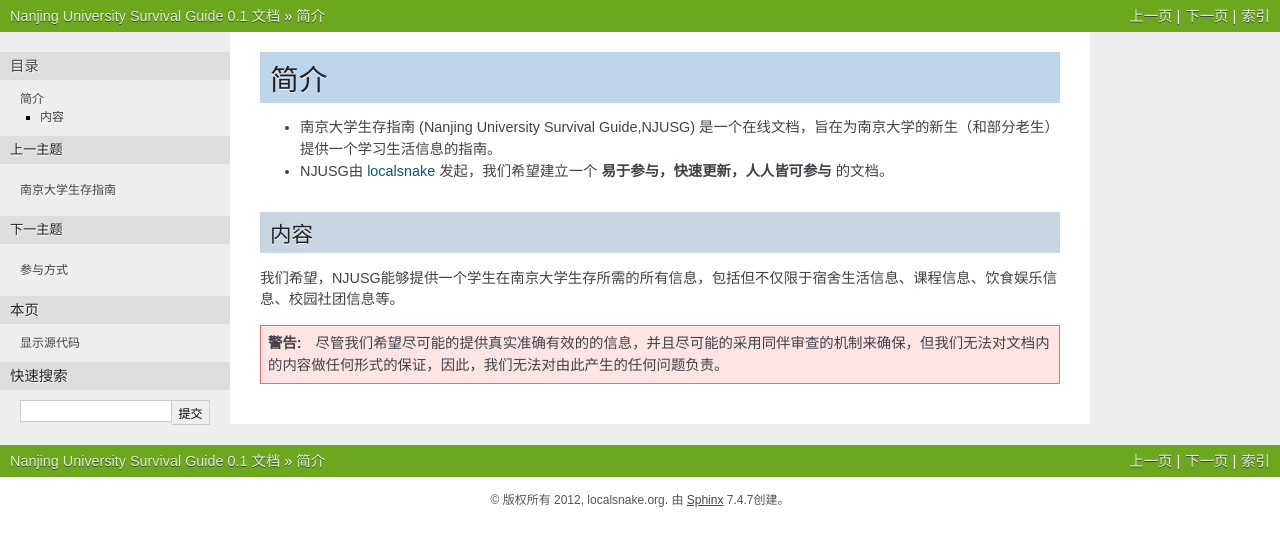
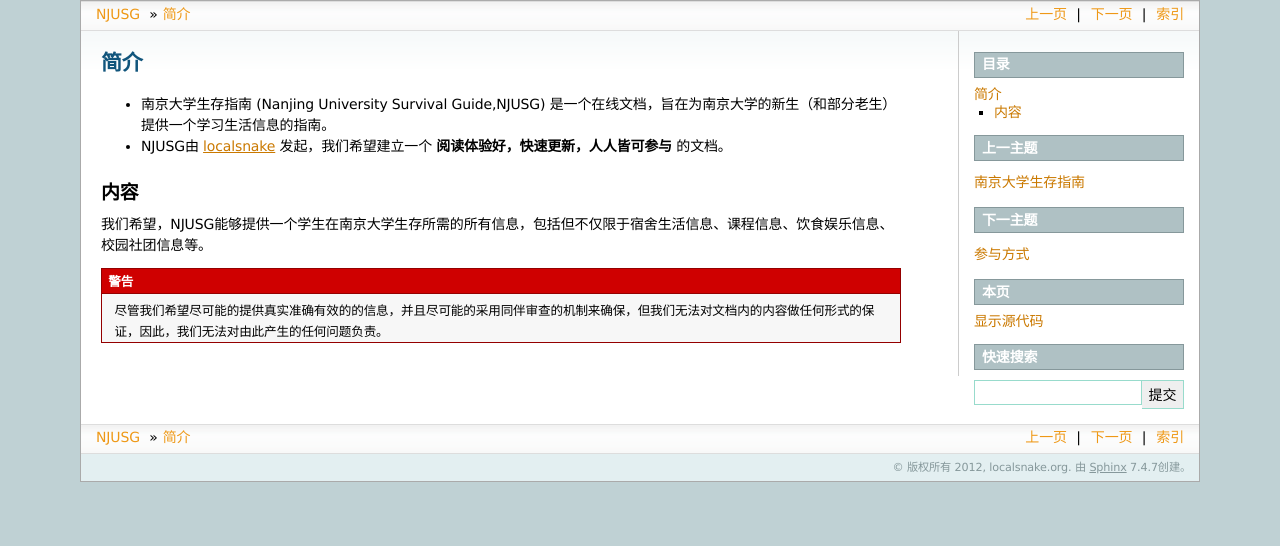
Before and after one commit to localsnake/NJUSG, a Sphinx documentation site: the page built from source/about.rst, in a window 1280 px wide. Shown: the top 546 px of the page. Built offline with Sphinx 7.4.7, drawn with Linux system fonts in a browser that asks for light colours; formulas are drawn with MathJax 3; pages that are not in the unit, such as notebooks, are missing from menus.

Commit message:
minor change

```diff
--- a/source/about.rst
+++ b/source/about.rst
@@ -4,7 +4,7 @@
 
 * 南京大学生存指南 (Nanjing University Survival Guide,NJUSG) 是一个在线文档，旨在为南京大学的新生（和部分老生）提供一个学习生活信息的指南。
 
-* NJUSG由 `localsnake <http://localsnake.org/>`_ 发起，我们希望建立一个 **易于参与，快速更新，人人皆可参与** 的文档。
+* NJUSG由 `localsnake <http://localsnake.org/>`_ 发起，我们希望建立一个 **阅读体验好，快速更新，人人皆可参与** 的文档。
 
 内容
 -----
--- a/source/conf.py
+++ b/source/conf.py
@@ -91,7 +91,7 @@
 
 # The theme to use for HTML and HTML Help pages.  See the documentation for
 # a list of builtin themes.
-html_theme = 'nature'
+html_theme = 'sphinxdoc'
 
 # Theme options are theme-specific and customize the look and feel of a theme
 # further.  For a list of options available for each theme, see the
@@ -103,10 +103,10 @@
 
 # The name for this set of Sphinx documents.  If None, it defaults to
 # "<project> v<release> documentation".
-#html_title = None
+html_title = "NJUSG v<release>"
 
 # A shorter title for the navigation bar.  Default is the same as html_title.
-#html_short_title = None
+html_short_title = "NJUSG"
 
 # The name of an image file (relative to this directory) to place at the top
 # of the sidebar.
```
Also changed, not shown: 1 other file.
